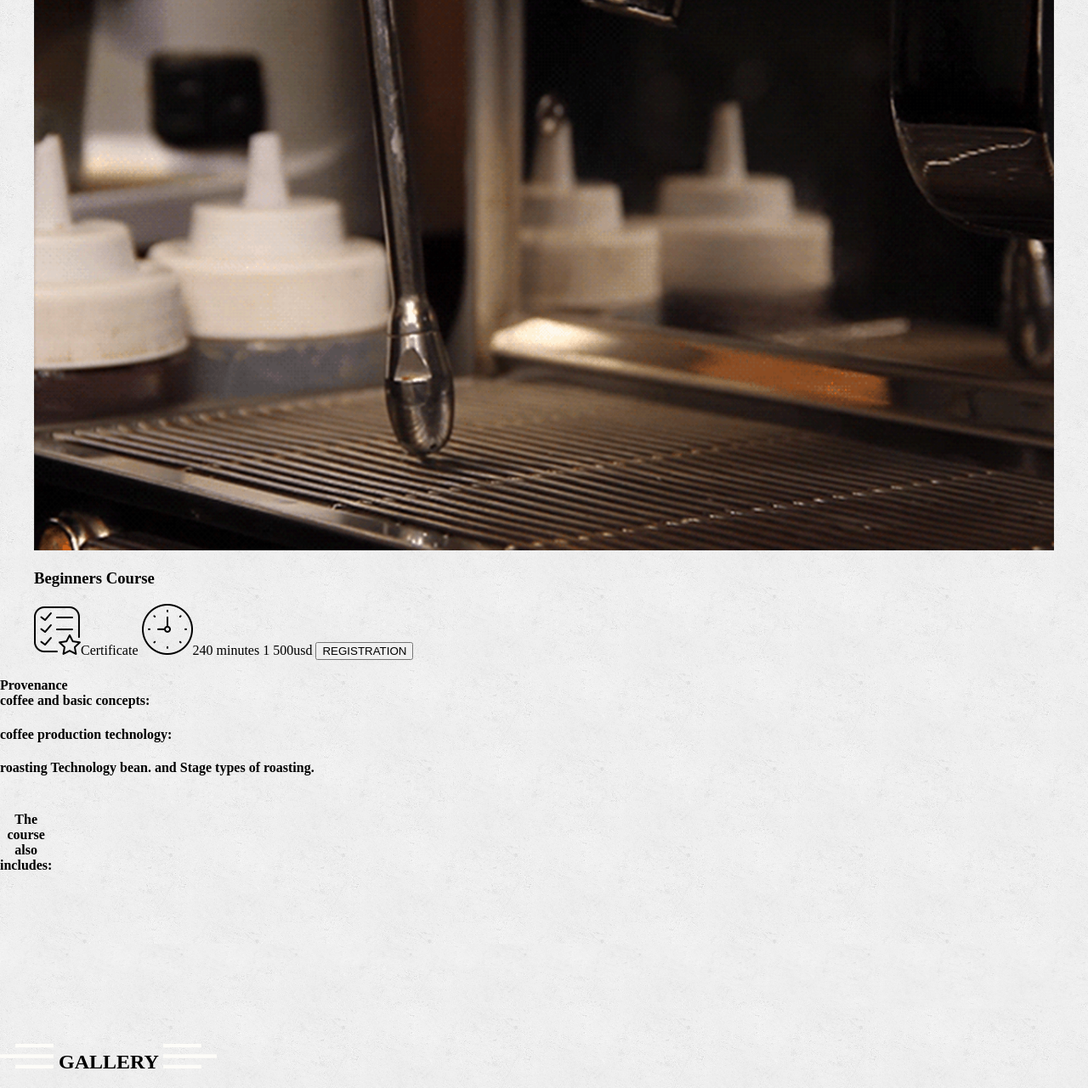
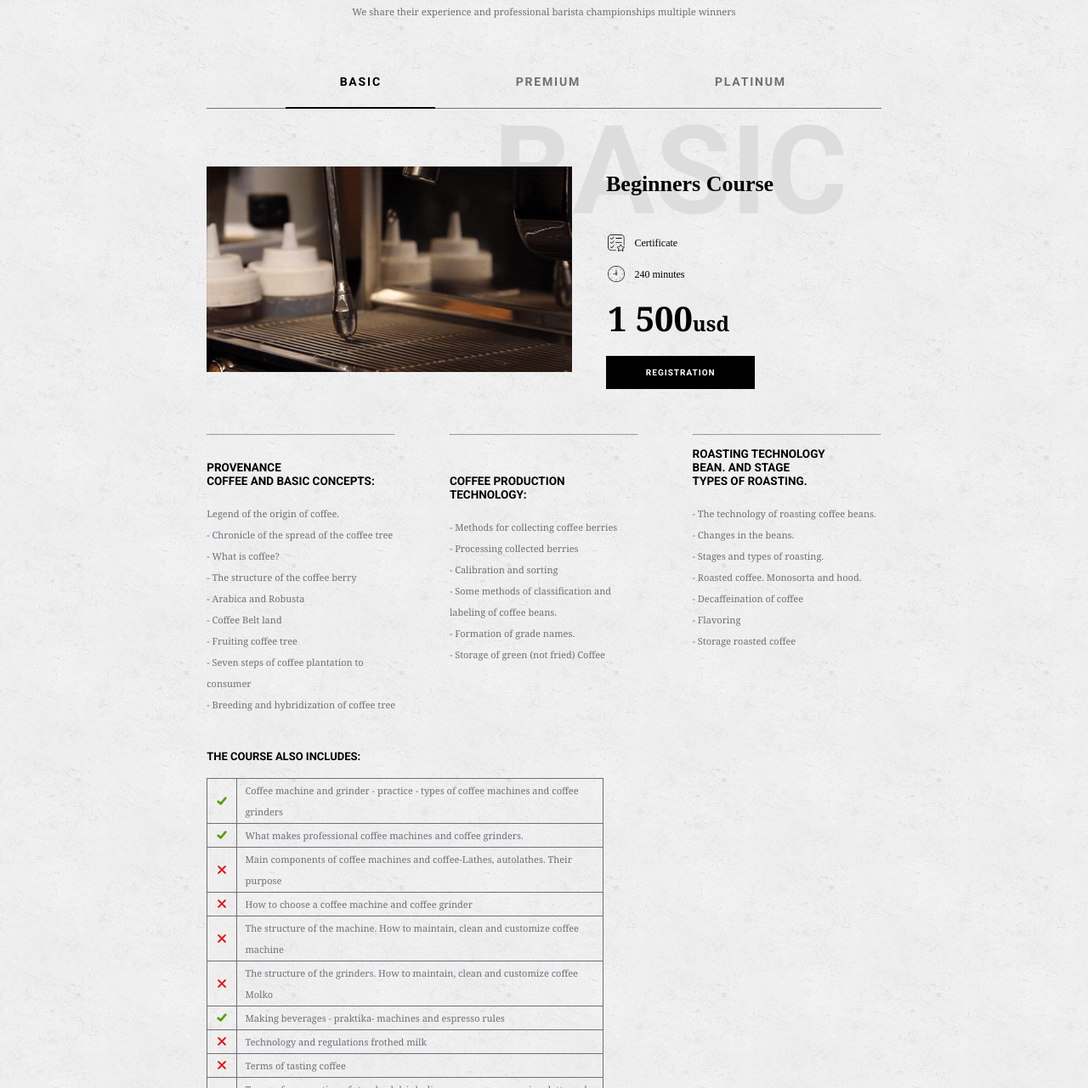
Before and after one commit to MaslovMykhailo/Coffe-Maker, a website: page src/assets/index.html in a window 1280 px wide. Shown: the part 688-1969 px from the top of the page at 85% size. Drawn offline with nearby package versions, Linux system fonts and the light colour scheme; files that its build step writes are made by us from their sources.

Commit message:
Create styles for programs section

```diff
--- a/src/assets/index.html
+++ b/src/assets/index.html
@@ -48,108 +48,180 @@
         </div>
     </header>
     <section id="programs">
-        <h2 class="horizontal-center">
+        <h2 class="horizontal-center font-roboto">
             <img src="png/programs/star.png" alt="star">
             PROGRAMS
             <img src="png/programs/star.png" alt="star">
         </h2>
-        <span class="horizontal-center">We share their experience and professional barista championship</span>
-        <nav id="programs-menu" class="menu">
+        <span class="horizontal-center small-text font-georgia">
+            We share their experience and professional barista championships multiple winners
+        </span>
+        <nav id="programs-menu" class="menu font-roboto horizontal-center">
             <ul>
-                <li>BASIC</li>
-                <li>PREMIUM</li>
-                <li>PLATINUM</li>
+                <li class="active"><a>BASIC</a></li>
+                <li><a>PREMIUM</a></li>
+                <li><a>PLATINUM</a></li>
             </ul>
         </nav>
-        <figure>
-            <img class="border-bottom-figure" src="png/programs/regist-img.png">
+        <figure class="horizontal-center clearfix">
+            <span class="fon-text font-roboto">BASIC</span>
+            <img class="image" src="png/programs/regist-img.png">
+            <div class="info">
                 <h3>Beginners Course</h3>
                 <span><img src="png/programs/list-icon.png">Certificate</span>
                 <span><img src="png/programs/clock-icon.png">240 minutes</span>
-            <span>1 500usd</span>
-            <button>REGISTRATION</button>
+                <span class="price font-georgia">1 500<span>usd</span></span>
+                <button class="font-roboto">REGISTRATION</button>
+            </div>
         </figure>
+        <div class="articles horizontal-center clearfix">
             <article>
-            <h4>Provenance<br>coffee and basic concepts:</h4>
-            <p>
-
+                <hr>
+                <h4 class="font-roboto"><br>Provenance<br>coffee and basic concepts:</h4>
+                <p class="font-georgia">
+                    Legend of the origin of coffee.<br>
+                    - Chronicle of the spread of the coffee tree<br>
+                    - What is coffee?<br>
+                    - The structure of the coffee berry<br>
+                    - Arabica and Robusta<br>
+                    - Coffee Belt land<br>
+                    - Fruiting coffee tree<br>
+                    - Seven steps of coffee plantation to consumer<br>
+                    - Breeding and hybridization of coffee tree
                 </p>
             </article>
             <article>
-            <h4>coffee production technology:</h4>
-            <p>
-
+                <hr>
+                <h4 class="font-roboto"><br><br>coffee production technology:</h4>
+                <p class="font-georgia">
+                    - Methods for collecting coffee berries<br>
+                    - Processing collected berries<br>
+                    - Calibration and sorting<br>
+                    - Some methods of classification and labeling of coffee beans.<br>
+                    - Formation of grade names.<br>
+                    - Storage of green (not fried) Coffee
                 </p>
             </article>
             <article>
-            <h4>roasting Technology bean. and Stage types of roasting.</h4>
-            <p>
-
+                <hr>
+                <h4 class="font-roboto">roasting Technology<br>bean. and Stage<br>types of roasting.</h4>
+                <p class="font-georgia">
+                    - The technology of roasting coffee beans.<br>
+                    - Changes in the beans.<br>
+                    - Stages and types of roasting.<br>
+                    - Roasted coffee. Monosorta and hood.<br>
+                    - Decaffeination of coffee<br>
+                    - Flavoring<br>
+                    - Storage roasted coffee
                 </p>
             </article>
-        <table>
-            <caption><h4>The course also includes:</h4></caption>
+        </div>
+        <table class="font-georgia">
+            <caption class="font-roboto"><h4>The course also includes:</h4></caption>
             <tr>
-                <td></td>
-                <td></td>
+                <td class="true"></td>
+                <td>
+                    Coffee machine and grinder - practice - types of coffee machines and coffee grinders
+                </td>
             </tr>
             <tr>
-                <td></td>
-                <td></td>
+                <td class="true"></td>
+                <td>
+                    What makes professional coffee machines and coffee grinders.
+                </td>
             </tr>
             <tr>
-                <td></td>
-                <td></td>
+                <td class="false"></td>
+                <td>
+                    Main components of coffee machines and coffee-Lathes, autolathes. Their purpose
+                </td>
             </tr>
             <tr>
-                <td></td>
-                <td></td>
+                <td class="false"></td>
+                <td>
+                    How to choose a coffee machine and coffee grinder
+                </td>
             </tr>
             <tr>
-                <td></td>
-                <td></td>
+                <td class="false"></td>
+                <td>
+                    The structure of the machine. How to maintain, clean and customize coffee machine
+                </td>
             </tr>
             <tr>
-                <td></td>
-                <td></td>
+                <td class="false"></td>
+                <td>
+                    The structure of the grinders. How to maintain, clean and customize coffee Molko
+                </td>
             </tr>
             <tr>
-                <td></td>
-                <td></td>
+                <td class="true"></td>
+                <td>
+                    Making beverages - praktika- machines and espresso rules
+                </td>
             </tr>
             <tr>
-                <td></td>
-                <td></td>
+                <td class="false"></td>
+                <td>
+                    Technology and regulations frothed milk
+                </td>
             </tr>
             <tr>
-                <td></td>
-                <td></td>
+                <td class="false"></td>
+                <td>
+                    Terms of tasting coffee
+                </td>
             </tr>
             <tr>
-                <td></td>
-                <td></td>
+                <td class="false"></td>
+                <td>
+                    Terms of preparation of standard drinks line: espresso, cappuccino, latte and others.
+                </td>
             </tr>
             <tr>
-                <td></td>
-                <td></td>
+                <td class="false"></td>
+                <td>
+                    Latte Art - Features practice and the importance of Latte Art in business and the barista
+                </td>
             </tr>
             <tr>
-                <td></td>
-                <td></td>
+                <td class="false"></td>
+                <td>
+                    1 views Latte Art - Pitching
+                </td>
             </tr>
             <tr>
-                <td></td>
-                <td></td>
+                <td class="false"></td>
+                <td>
+                    2 views Latte Art - topping
+                </td>
             </tr>
             <tr>
-                <td></td>
-                <td></td>
+                <td class="false"></td>
+                <td>
+                    3 views Latte Art - Etching
+                </td>
             </tr>
             <tr>
-                <td></td>
-                <td></td>
+                <td class="false"></td>
+                <td>
+                    4 views Latte Art - chocolate chip stencils
+                </td>
+            </tr>
+            <tr>
+                <td class="false"></td>
+                <td>
+                    5 views Latte Art - Espresso with milk
+                </td>
+            </tr>
+            <tr>
+                <td class="false"></td>
+                <td>
+                    6 views Latte Art - Mixed
+                </td>
             </tr>
         </table>
+        <img class="beans" src="png/programs/wood-coffee-beans.png">
         <img class="border-bottom-figure" src="png/border-bottom2.png" alt="border">
     </section>
     <section id="gallery">
--- /dev/null
+++ b/src/less/common.less
@@ -0,0 +1,39 @@
+.font-roboto {
+  font-family: Roboto, serif;
+}
+
+.font-georgia {
+  font-family: Georgia, sans-serif;
+}
+
+.horizontal-center {
+  display: block;
+  text-align: center;
+  margin: auto;
+}
+
+.menu {
+  ul {
+    text-align: center;
+    li {
+      display: inline;
+    }
+  }
+}
+
+.border-bottom-figure {
+  width: 100%;
+}
+
+.clearfix:after {
+  content: "."; /* добавить содержимое: "." */
+  display: block;  /* сделать блоком, т.к. inline не может иметь clear */
+  clear: both;  /* с обеих сторон clear */
+  visibility: hidden; /* сделать невидимым, зачем нам точка внизу? */
+  height: 0;  /* сделать высоту 0, чтобы не занимал место */
+}
+
+h2 {
+  font-size: 35px;
+  letter-spacing: 3.5px;
+}
--- a/src/less/index.less
+++ b/src/less/index.less
@@ -4,44 +4,11 @@
 
 body {
   margin: 0;
-  background: lightgray url("png/background.png") repeat center;
+  background: #ececec url("png/background.png") repeat center;
   background-size: cover;
 }
 
-.font-roboto {
-  font-family: Roboto, serif;
-}
-
-.font-georgia {
-  font-family: Georgia, sans-serif;
-}
-
-.horizontal-center {
-  display: block;
-  text-align: center;
-  margin: auto;
-}
-
-.menu {
-  ul {
-    text-align: center;
-    li {
-      display: inline;
-    }
-  }
-}
-
-.border-bottom-figure {
-  width: 100%;
-}
-
-.clearfix:after {
-  content: "."; /* добавить содержимое: "." */
-  display: block;  /* сделать блоком, т.к. inline не может иметь clear */
-  clear: both;  /* с обеих сторон clear */
-  visibility: hidden; /* сделать невидимым, зачем нам точка внизу? */
-  height: 0;  /* сделать высоту 0, чтобы не занимал место */
-}
-
+@import "common";
 @import "header";
 @import "banner";
+@import "programs";
--- /dev/null
+++ b/src/less/programs.less
@@ -0,0 +1,211 @@
+#programs {
+
+  .small-text {
+    font-size: 11.2px;
+    color: #6d7075;
+  }
+
+  h2 {
+    margin-top: 5.9%;
+
+    img {
+      width: 0.8%;
+      margin: 0 7px 7px;
+    }
+  }
+
+  span {
+    margin-top: 1.7%;
+  }
+
+  #programs-menu {
+    width: 62%;
+    display: block;
+    margin-top: 5.1%;
+    border-bottom: 1px solid #6d7075;
+
+    ul {
+      width: 100%;
+      padding: 0;
+      margin: 2.8%;
+      li {
+        padding: 2% 8% 2.6%;
+        margin: 0 1.7%;
+        a {
+          font-weight: bold;
+          cursor: pointer;
+          letter-spacing: 1.8px;
+          font-size: 14px;
+          color: #6d7075;
+        }
+
+        a:hover {
+          color: black;
+        }
+      }
+
+      .active {
+        border-bottom: 2px solid black;
+        a {
+          color: black;
+        }
+      }
+    }
+  }
+
+  figure {
+    display: block;
+    position: relative;
+    width: 62%;
+
+    .fon-text {
+      display: block;
+      position: absolute;
+      z-index: -1;
+      right: 5%;
+      margin: -1.5% 0 0;
+
+      font-size: 145px;
+      font-weight: bold;
+      color: #dddddd;
+    }
+
+    .image {
+      margin-top: 8.5%;
+      float: left;
+      width: 54.2%;
+    }
+
+    .info {
+      float: left;
+      margin: 6% 0 0 5%;
+
+      display: flex;
+      flex-direction: column;
+
+      h3 {
+        font-weight: bold;
+        font-size: 26px;
+        margin-bottom: 24%;
+      }
+
+      span {
+        position: relative;
+        font-size: 12px;
+        text-align: left;
+        margin:0 0 11% 17%;
+
+        img {
+          position: absolute;
+          width: 12%;
+          margin: -2% 0 0 -19%;
+        }
+      }
+
+      .price {
+        margin: -3% 0 0 1%;
+        font-size: 40px;
+        font-weight: bold;
+
+        span {
+          margin: 0;
+          font-size: 24px;
+        }
+      }
+
+      button {
+        margin-top: 9%;
+        width: 89%;
+        padding: 7% 0;
+
+        font-size: 10px;
+        font-weight: bold;
+        color: white;
+        border: none;
+        background: black;
+        letter-spacing: 1px;
+        cursor: pointer;
+      }
+
+      button:hover {
+        background: #6d7075;
+      }
+    }
+  }
+
+  .articles {
+    width: 62%;
+    margin-top: 3.5%;
+
+    hr {
+      background: #6d7075;
+      margin-bottom: -2%;
+    }
+
+    article {
+      float: left;
+      width: 28%;
+
+      text-align: left;
+      margin-right: 8%;
+
+      h4 {
+        text-transform: uppercase;
+        font-weight: bold;
+        font-size: 13.5px;
+      }
+
+      p {
+        line-height: 25px;
+        font-size: 11px;
+        color: #6d7075;
+      }
+    }
+
+    article:last-child {
+      margin-right: 0;
+    }
+  }
+
+  table {
+    margin: 1% 0 0 19%;
+    width: 36.5%;
+    border-collapse: collapse;
+    border: 1px solid black;
+
+    td:nth-child(1) {
+      width: 7.5%;
+    }
+
+    td {
+      border: 1px solid #6d7075;
+      line-height: 25px;
+      font-size: 11px;
+      color: #6d7075;
+      padding-left: 2%;
+    }
+
+    .true {
+      background: url("png/programs/true.png") center center no-repeat;
+      background-size: 12px 10px;
+    }
+
+    .false {
+      background: url("png/programs/false.png") center center no-repeat;
+      background-size: 10px 10px;
+    }
+
+    caption {
+      text-transform: uppercase;
+      font-size: 13px;
+      text-align: left;
+    }
+  }
+
+  .beans {
+    width: 40.5%;
+    position: absolute;
+    right: 0;
+    top: 252%;
+  }
+}
```
Also changed, not shown: src/less/banner.less (+2 -11 lines), src/assets/png/programs/false.png (added), src/assets/png/programs/true.png (added), src/assets/png/programs/wood-coffee-beans.png (added). Lines whose indentation alone changed are shown as unchanged.
